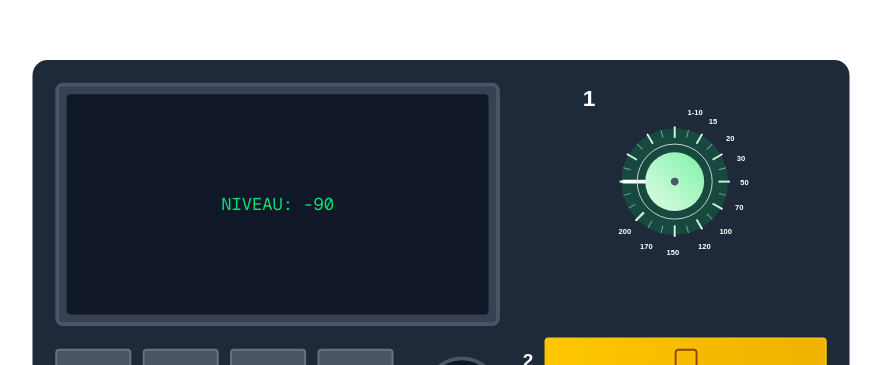
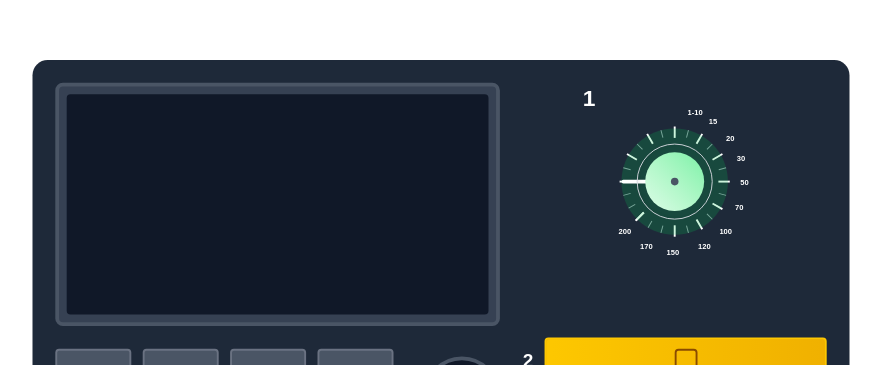
Before and after one commit to Samouz75/Defib_simulation, a Next.js app: page / in a window 1280 px wide. Shown: the part 131-496 px from the top of the page, without its empty margins (199-1080 px from the left). Built offline with nearby package versions, Linux system fonts and the light colour scheme.

Commit message:
let space for screen + removed 'niveau'

```diff
--- a/src/app/page.tsx
+++ b/src/app/page.tsx
@@ -152,7 +152,21 @@ const defibinterface: React.FC = () => {
           <div className="bg-gray-700 rounded-lg border-4 border-gray-600 h-64 mb-6 relative overflow-hidden">
             <div className="absolute inset-2 bg-gray-900 rounded">
               <div className="h-full flex items-center justify-center text-green-400 text-lg font-mono">
-                NIVEAU: {rotaryValue}
+
+
+
+
+
+
+
+
+
+
+
+
+
+
+
               </div>
             </div>
           </div>
```
